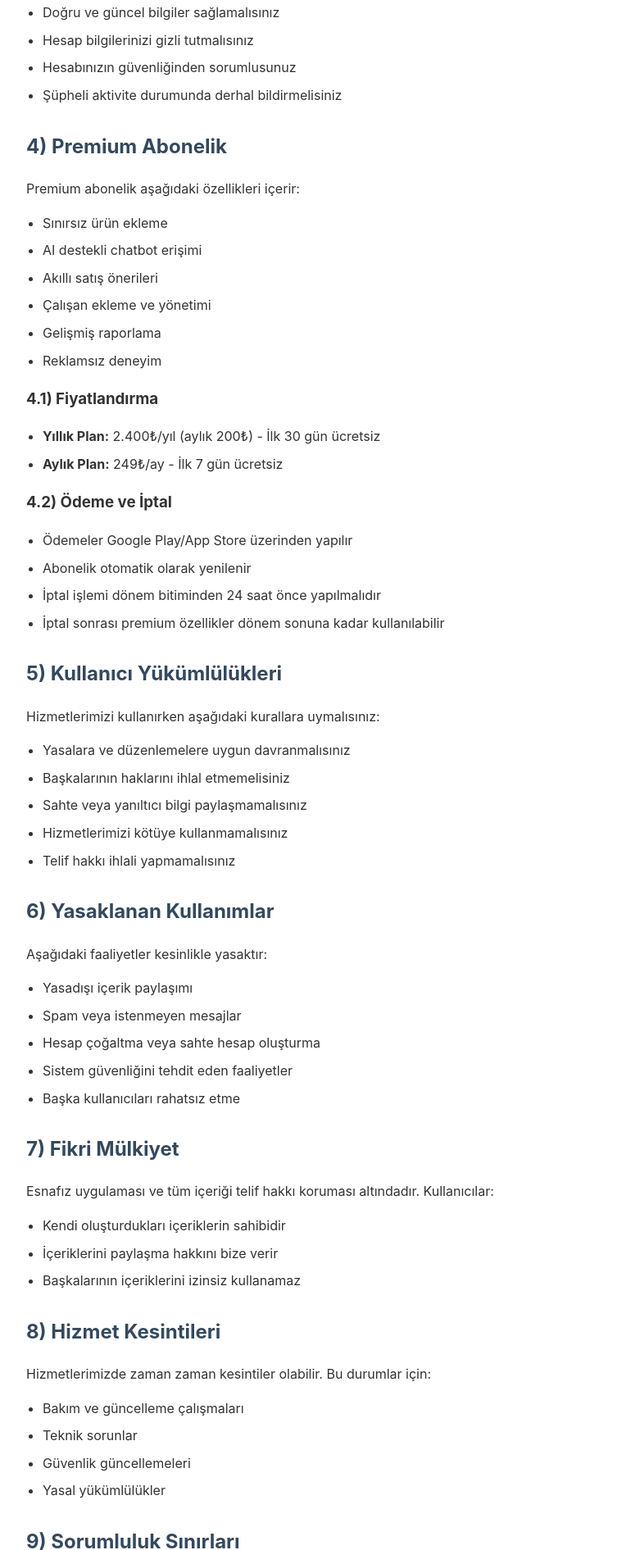
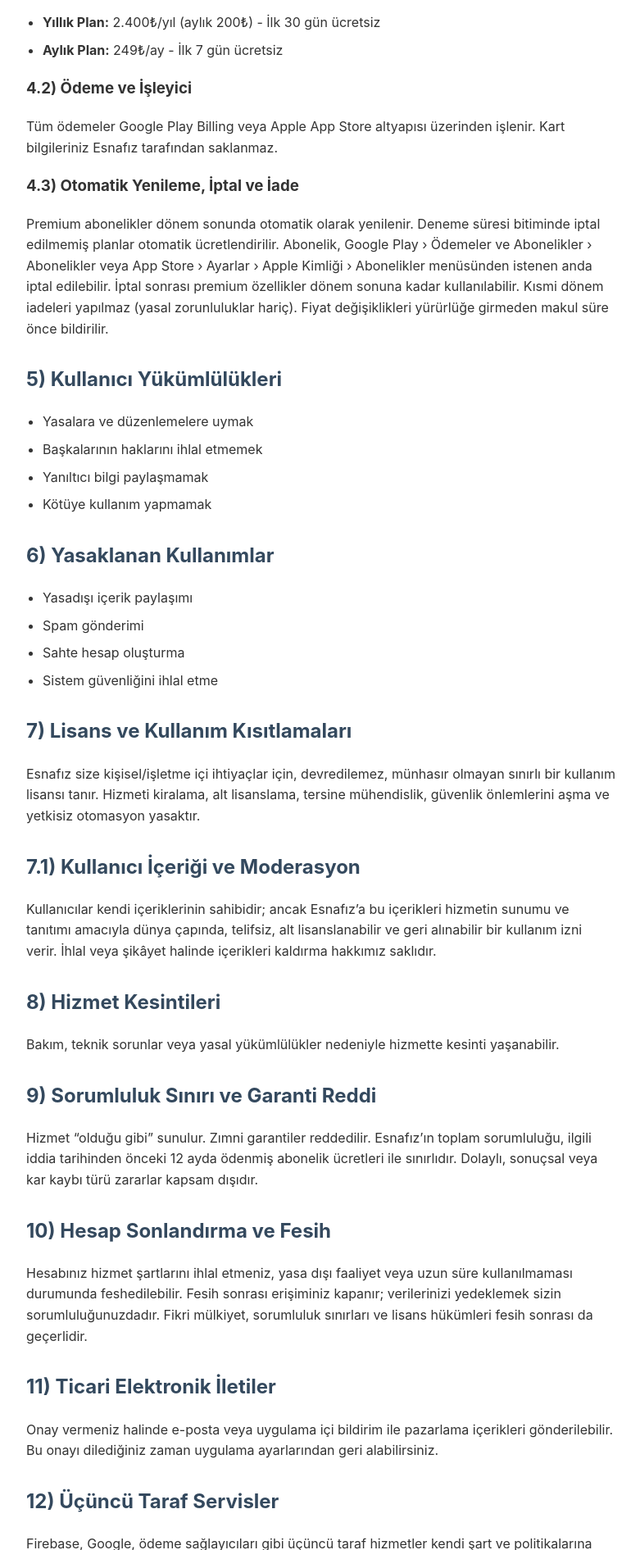
Before and after one commit to YenerCenger/esnafiz-landing, a plain HTML site: page terms-of-service.html in a window 1280 px wide. Shown: the part 909-2800 px from the top of the page at 82% size, without its empty margins (248-1029 px from the left). Drawn offline with Linux system fonts and the light colour scheme.

Commit message:
Update terms-of-service.html

```diff
--- a/terms-of-service.html
+++ b/terms-of-service.html
@@ -41,12 +41,8 @@
       border-radius: 5px;
       margin-top: 30px;
     }
-        ul {
-            padding-left: 20px;
-        }
-        li {
-            margin-bottom: 8px;
-        }
+    ul { padding-left: 20px; }
+    li { margin-bottom: 8px; }
   </style>
 </head>
 <body>
@@ -62,118 +58,87 @@
     </div>
 
     <h2>2) Hizmet Tanımı</h2>
-        <p>Esnafız, küçük ve orta ölçekli işletmeler için tasarlanmış kapsamlı bir işletme yönetim platformudur. Aşağıdaki hizmetleri sunar:</p>
-        <ul>
-            <li>Ürün ve stok yönetimi</li>
-            <li>Satış ve müşteri takibi</li>
-            <li>Muhasebe ve raporlama</li>
-            <li>Çalışan yönetimi</li>
-            <li>AI destekli analiz ve öneriler</li>
-            <li>Topluluk ve etkinlik özellikleri</li>
-        </ul>
+    <p>Esnafız, küçük ve orta ölçekli işletmeler için tasarlanmış kapsamlı bir işletme yönetim platformudur.</p>
 
     <h2>3) Hesap Oluşturma ve Güvenlik</h2>
-        <p>Hizmetlerimizi kullanmak için hesap oluşturmanız gerekir. Hesabınızı oluştururken:</p>
     <ul>
       <li>Doğru ve güncel bilgiler sağlamalısınız</li>
       <li>Hesap bilgilerinizi gizli tutmalısınız</li>
-            <li>Hesabınızın güvenliğinden sorumlusunuz</li>
-            <li>Şüpheli aktivite durumunda derhal bildirmelisiniz</li>
+      <li>Hesabınızın güvenliğinden siz sorumlusunuz</li>
+      <li>Şüpheli aktiviteyi derhal bildirmelisiniz</li>
     </ul>
 
     <h2>4) Premium Abonelik</h2>
-        <p>Premium abonelik aşağıdaki özellikleri içerir:</p>
-        <ul>
-            <li>Sınırsız ürün ekleme</li>
-            <li>AI destekli chatbot erişimi</li>
-            <li>Akıllı satış önerileri</li>
-            <li>Çalışan ekleme ve yönetimi</li>
-            <li>Gelişmiş raporlama</li>
-            <li>Reklamsız deneyim</li>
-        </ul>
-
     <h3>4.1) Fiyatlandırma</h3>
     <ul>
       <li><strong>Yıllık Plan:</strong> 2.400₺/yıl (aylık 200₺) - İlk 30 gün ücretsiz</li>
       <li><strong>Aylık Plan:</strong> 249₺/ay - İlk 7 gün ücretsiz</li>
     </ul>
 
-        <h3>4.2) Ödeme ve İptal</h3>
-        <ul>
-            <li>Ödemeler Google Play/App Store üzerinden yapılır</li>
-            <li>Abonelik otomatik olarak yenilenir</li>
-            <li>İptal işlemi dönem bitiminden 24 saat önce yapılmalıdır</li>
-            <li>İptal sonrası premium özellikler dönem sonuna kadar kullanılabilir</li>
-        </ul>
+    <h3>4.2) Ödeme ve İşleyici</h3>
+    <p>Tüm ödemeler Google Play Billing veya Apple App Store altyapısı üzerinden işlenir. Kart bilgileriniz Esnafız tarafından saklanmaz.</p>
+
+    <h3>4.3) Otomatik Yenileme, İptal ve İade</h3>
+    <p>Premium abonelikler dönem sonunda otomatik olarak yenilenir. Deneme süresi bitiminde iptal edilmemiş planlar otomatik ücretlendirilir.
+    Abonelik, Google Play › Ödemeler ve Abonelikler › Abonelikler veya App Store › Ayarlar › Apple Kimliği › Abonelikler menüsünden istenen anda iptal edilebilir.
+    İptal sonrası premium özellikler dönem sonuna kadar kullanılabilir. Kısmi dönem iadeleri yapılmaz (yasal zorunluluklar hariç).
+    Fiyat değişiklikleri yürürlüğe girmeden makul süre önce bildirilir.</p>
 
     <h2>5) Kullanıcı Yükümlülükleri</h2>
-        <p>Hizmetlerimizi kullanırken aşağıdaki kurallara uymalısınız:</p>
     <ul>
-            <li>Yasalara ve düzenlemelere uygun davranmalısınız</li>
-            <li>Başkalarının haklarını ihlal etmemelisiniz</li>
-            <li>Sahte veya yanıltıcı bilgi paylaşmamalısınız</li>
-            <li>Hizmetlerimizi kötüye kullanmamalısınız</li>
-            <li>Telif hakkı ihlali yapmamalısınız</li>
+      <li>Yasalara ve düzenlemelere uymak</li>
+      <li>Başkalarının haklarını ihlal etmemek</li>
+      <li>Yanıltıcı bilgi paylaşmamak</li>
+      <li>Kötüye kullanım yapmamak</li>
     </ul>
 
     <h2>6) Yasaklanan Kullanımlar</h2>
-        <p>Aşağıdaki faaliyetler kesinlikle yasaktır:</p>
     <ul>
       <li>Yasadışı içerik paylaşımı</li>
-            <li>Spam veya istenmeyen mesajlar</li>
-            <li>Hesap çoğaltma veya sahte hesap oluşturma</li>
-            <li>Sistem güvenliğini tehdit eden faaliyetler</li>
-            <li>Başka kullanıcıları rahatsız etme</li>
+      <li>Spam gönderimi</li>
+      <li>Sahte hesap oluşturma</li>
+      <li>Sistem güvenliğini ihlal etme</li>
     </ul>
 
-        <h2>7) Fikri Mülkiyet</h2>
-        <p>Esnafız uygulaması ve tüm içeriği telif hakkı koruması altındadır. Kullanıcılar:</p>
-        <ul>
-            <li>Kendi oluşturdukları içeriklerin sahibidir</li>
-            <li>İçeriklerini paylaşma hakkını bize verir</li>
-            <li>Başkalarının içeriklerini izinsiz kullanamaz</li>
-        </ul>
+    <h2>7) Lisans ve Kullanım Kısıtlamaları</h2>
+    <p>Esnafız size kişisel/işletme içi ihtiyaçlar için, devredilemez, münhasır olmayan sınırlı bir kullanım lisansı tanır.
+    Hizmeti kiralama, alt lisanslama, tersine mühendislik, güvenlik önlemlerini aşma ve yetkisiz otomasyon yasaktır.</p>
+
+    <h2>7.1) Kullanıcı İçeriği ve Moderasyon</h2>
+    <p>Kullanıcılar kendi içeriklerinin sahibidir; ancak Esnafız’a bu içerikleri hizmetin sunumu ve tanıtımı amacıyla
+    dünya çapında, telifsiz, alt lisanslanabilir ve geri alınabilir bir kullanım izni verir. İhlal veya şikâyet halinde içerikleri kaldırma hakkımız saklıdır.</p>
 
     <h2>8) Hizmet Kesintileri</h2>
-        <p>Hizmetlerimizde zaman zaman kesintiler olabilir. Bu durumlar için:</p>
-        <ul>
-            <li>Bakım ve güncelleme çalışmaları</li>
-            <li>Teknik sorunlar</li>
-            <li>Güvenlik güncellemeleri</li>
-            <li>Yasal yükümlülükler</li>
-        </ul>
+    <p>Bakım, teknik sorunlar veya yasal yükümlülükler nedeniyle hizmette kesinti yaşanabilir.</p>
 
-        <h2>9) Sorumluluk Sınırları</h2>
-        <p>Esnafız olarak sorumluluğumuz aşağıdaki durumlarla sınırlıdır:</p>
-        <ul>
-            <li>Hizmetlerimizi makul ölçüde sunmaya çalışırız</li>
-            <li>Dolaylı zararlardan sorumlu değiliz</li>
-            <li>Üçüncü taraf hizmetlerinden sorumlu değiliz</li>
-            <li>Kullanıcı verilerinin yedeklenmesinden kullanıcı sorumludur</li>
-        </ul>
+    <h2>9) Sorumluluk Sınırı ve Garanti Reddi</h2>
+    <p>Hizmet “olduğu gibi” sunulur. Zımni garantiler reddedilir. Esnafız’ın toplam sorumluluğu, ilgili iddia tarihinden önceki 12 ayda ödenmiş abonelik ücretleri ile sınırlıdır.
+    Dolaylı, sonuçsal veya kar kaybı türü zararlar kapsam dışıdır.</p>
 
-        <h2>10) Hesap Sonlandırma</h2>
-        <p>Hesabınızı aşağıdaki durumlarda sonlandırabiliriz:</p>
-        <ul>
-            <li>Hizmet şartlarını ihlal etmeniz</li>
-            <li>Yasadışı faaliyetlerde bulunmanız</li>
-            <li>Diğer kullanıcıları rahatsız etmeniz</li>
-            <li>Uzun süre hesabınızı kullanmamanız</li>
-        </ul>
+    <h2>10) Hesap Sonlandırma ve Fesih</h2>
+    <p>Hesabınız hizmet şartlarını ihlal etmeniz, yasa dışı faaliyet veya uzun süre kullanılmaması durumunda feshedilebilir.
+    Fesih sonrası erişiminiz kapanır; verilerinizi yedeklemek sizin sorumluluğunuzdadır.
+    Fikri mülkiyet, sorumluluk sınırları ve lisans hükümleri fesih sonrası da geçerlidir.</p>
 
-        <h2>11) Değişiklikler</h2>
-        <p>Bu hizmet şartlarını zaman zaman güncelleyebiliriz. Önemli değişiklikler:</p>
-        <ul>
-            <li>Uygulama içi bildirim ile duyurulur</li>
-            <li>E-posta ile bilgilendirme yapılır</li>
-            <li>Web sitesinde yayınlanır</li>
-        </ul>
+    <h2>11) Ticari Elektronik İletiler</h2>
+    <p>Onay vermeniz halinde e-posta veya uygulama içi bildirim ile pazarlama içerikleri gönderilebilir.
+    Bu onayı dilediğiniz zaman uygulama ayarlarından geri alabilirsiniz.</p>
 
-        <h2>12) Uygulanacak Hukuk</h2>
-        <p>Bu hizmet şartları Türk hukukuna tabidir. Anlaşmazlıklar İstanbul mahkemelerinde çözülür.</p>
+    <h2>12) Üçüncü Taraf Servisler</h2>
+    <p>Firebase, Google, ödeme sağlayıcıları gibi üçüncü taraf hizmetler kendi şart ve politikalarına tabidir; bu servislerin kesinti ve değişikliklerinden sorumluluk kabul edilmez.</p>
+
+    <h2>13) Gizlilik</h2>
+    <p>Kişisel veriler 6698 sayılı KVKK ve GDPR dikkate alınarak <a href="https://esnafiz.app/privacy-policy">Gizlilik Politikası</a>’na uygun işlenir.</p>
+
+    <h2>14) Değişiklik Prosedürü</h2>
+    <p>Şartlar güncellendiğinde web sayfasında yayımlanır; önemli değişiklikler uygulama içi bildirim/e-posta ile duyurulur.
+    Değişiklikten sonra hizmetin kullanılmaya devam edilmesi yeni şartların kabulü anlamına gelir.</p>
+
+    <h2>15) Uyuşmazlık Çözümü ve Uygulanacak Hukuk</h2>
+    <p>Öncelikle müzakere ve arabuluculuk yoluna başvurulur. Anlaşma sağlanamazsa İstanbul mahkemeleri ve icra daireleri yetkilidir. Türk hukuku uygulanır.</p>
 
     <div class="contact">
-            <h2>13) İletişim</h2>
+      <h2>16) İletişim</h2>
       <p><strong>Veri Sorumlusu:</strong> Yener Cenger – Şahıs Şirketi</p>
       <p><strong>E-posta:</strong> info@esnafiz.app</p>
       <p><strong>Web:</strong> https://esnafiz.app</p>
```
Lines whose indentation alone changed are shown as unchanged.
